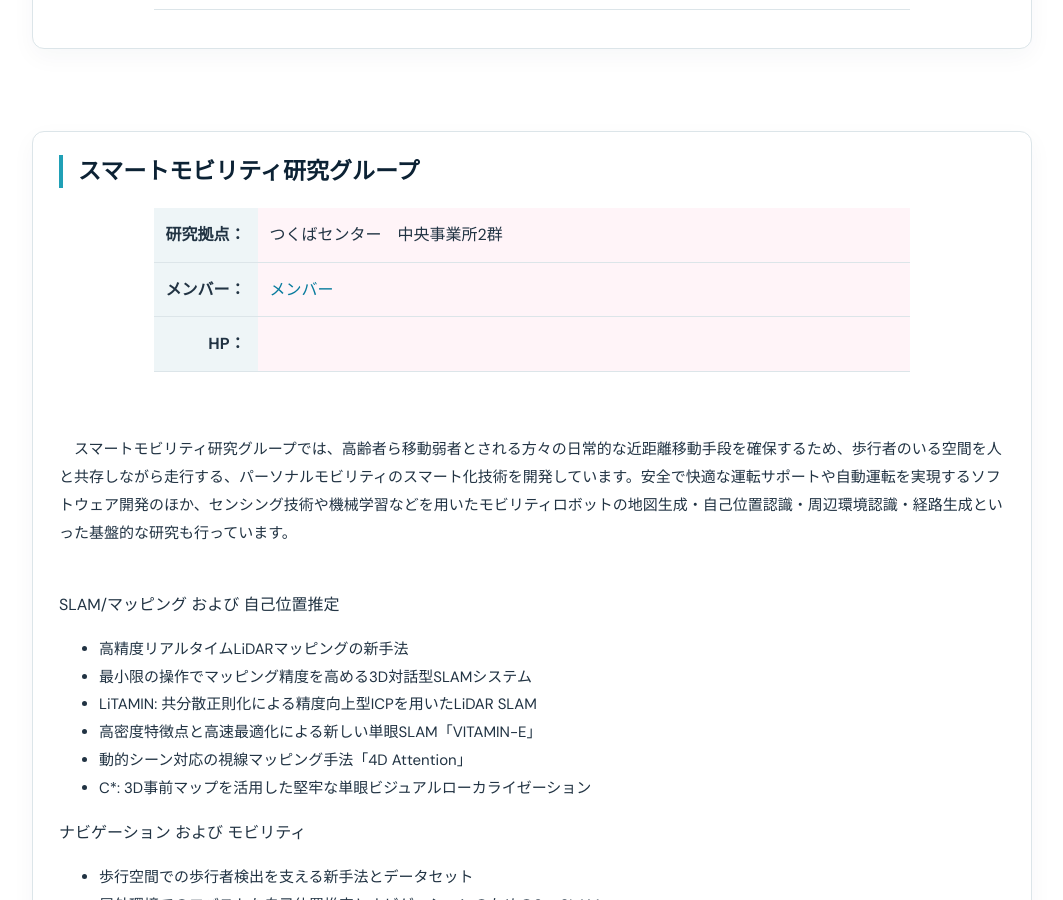
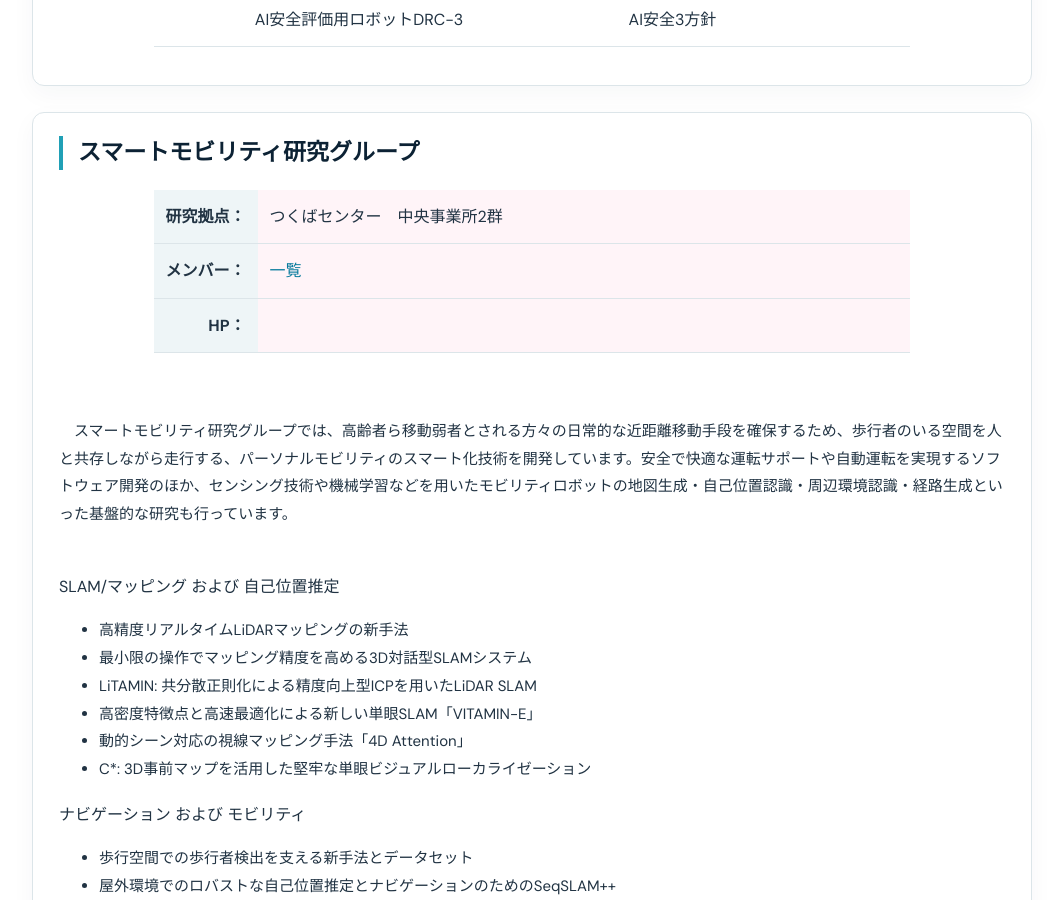
Before and after one commit to isri-aist/isri-aist.github.io, a Jekyll site: the page built from ja/groups/index.md, in a window 1280 px wide and 900 px high, scrolled down 3891 px. Shown: the whole window, without its empty margins (108-1171 px from the left). Built offline with Jekyll 4.4.1, drawn with Linux system fonts in a browser that asks for light colours.

Commit message:
Update index.md

```diff
--- a/ja/groups/index.md
+++ b/ja/groups/index.md
@@ -30,13 +30,13 @@ permalink: /ja/groups/
           </tbody>
         </table>
 <br/>
-<font class="group_subheading">ロボットによる物品操作技術</font>
+<h4>ロボットによる物品操作技術</h4>
 <ul>
 <li class="group_li">教示なしで、ロボットが未知の部品をピッキング（取り出し）</li>
 <li class="group_li">絡み合うような複雑な部品を、AI・シミュレータでピッキング可能に</li>
 <li class="group_li">工場での部品供給や店舗の陳列作業の自動化に応用可能</li>
 </ul>
-<font class="group_subheading">人の作業の認識技術</font>
+<h4>人の作業の認識技術</h4>
 <ul>
 <li class="group_li">人がどんな物体を持ち、どう操作しているかを、画像やセンサグローブから判定</li>
 <li class="group_li">熟練者の作業分析や、ロボットの行動計画に応用可能</li>
@@ -173,7 +173,7 @@ permalink: /ja/groups/
 </tbody>
 </table>
 </div>
-<br/>
+
 <a id="smrg" name="smrg"></a>
 <div class="group_container">
 <h2>スマートモビリティ研究グループ</h2>
@@ -185,7 +185,7 @@ permalink: /ja/groups/
             </tr>
             <tr>
               <th align="right" valign="top" style="text-align : right;">メンバー：</th>
-              <td valign="top" align="left"><a href="{{ '/ja/member/#smrg' | relative_url }}" target="_self">メンバー</a></td>
+              <td valign="top" align="left"><a href="{{ '/ja/member/#smrg' | relative_url }}" target="_self">一覧</a></td>
             </tr>
             <tr>
               <th align="right" valign="top" style="text-align : right;">HP：</th>
@@ -215,7 +215,6 @@ permalink: /ja/groups/
 <li class="group_li">屋外環境でのロバストな自己位置推定とナビゲーションのためのSeqSLAM++</li>
 </ul>
 </div>
-<br/>
 <a id="jrl" name="jrl"></a>
 <div class="group_container">
 <h2>CNRS-産総研ロボット工学連携研究室</h2>
@@ -260,7 +259,7 @@ permalink: /ja/groups/
 <li class="group_li">SIGRoLe: 大規模言語モデルと命題論理に基づく意図推論による汎用共有自律フレームワークの提案</li>
 </ul>
 </div>
-<br/>
+
 <a id="mahsdc" name="mahsdc"></a>
 <div class="group_container">
 <h2>三菱電機-産総研 Human-Centric システムデザイン連携研究室</h2>
```
